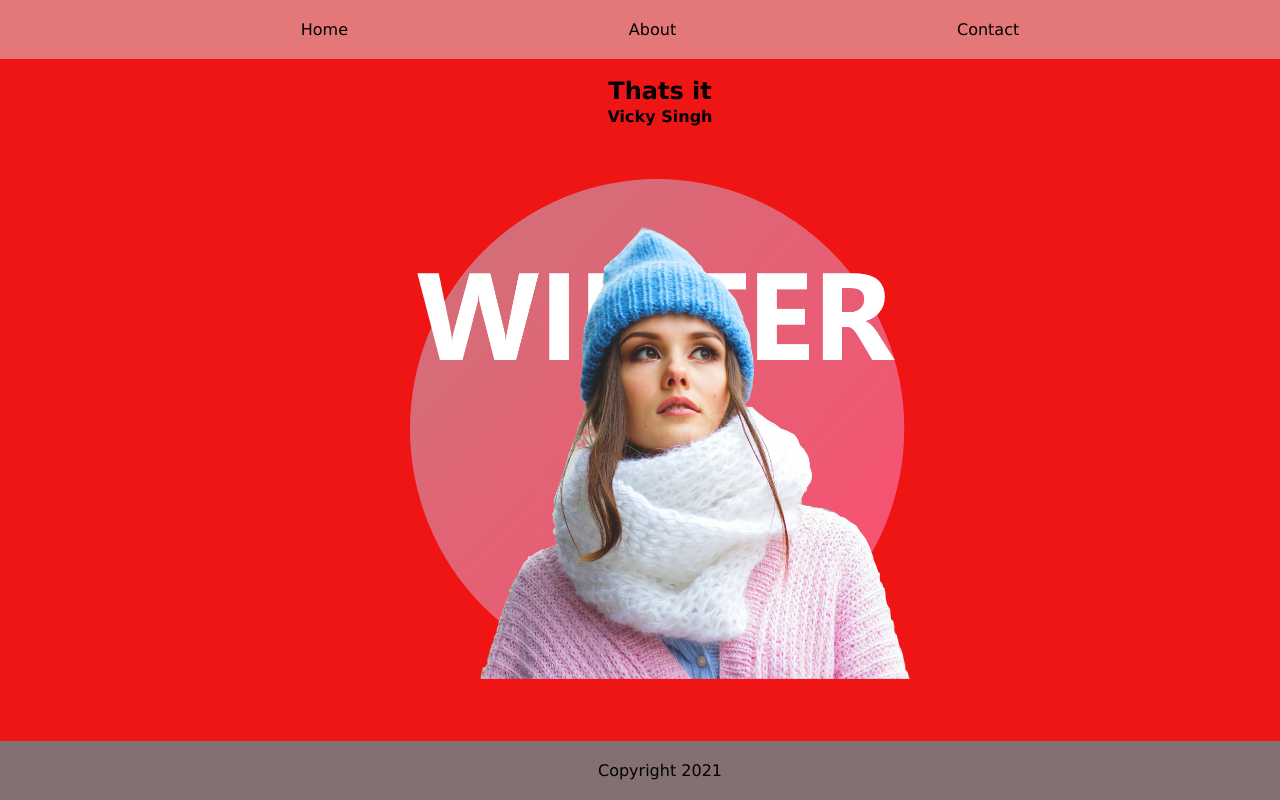
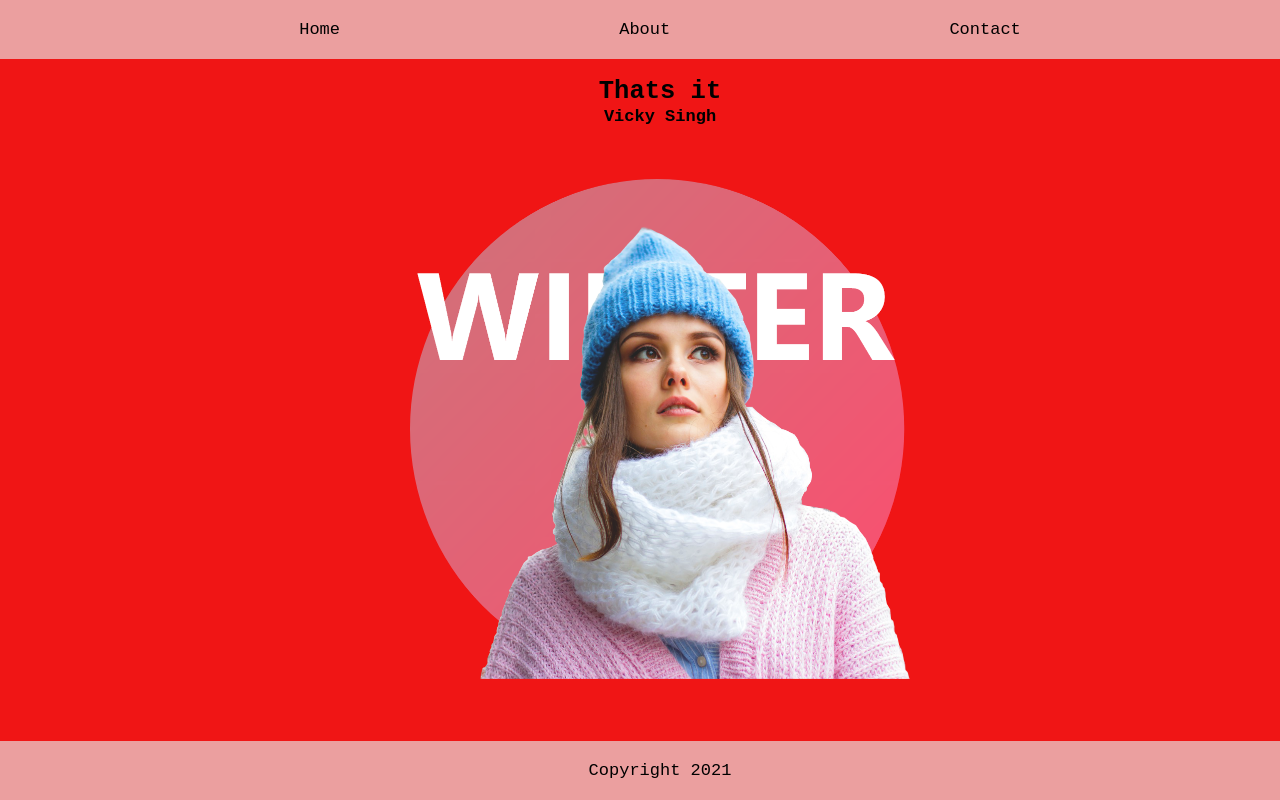
Before and after one commit to amarjitmangarhia/thatsit, a plain HTML site: page index.html in a window 1280 px wide. Shown: the top 800 px of the page. Drawn offline with Linux system fonts and the light colour scheme.

Commit message:
Update style.css

```diff
--- a/style.css
+++ b/style.css
@@ -4,15 +4,19 @@
 }
 
 body {
-  font-family: Verdana, Geneva, Tahoma, sans-serif;
+  font-family: monospace;
+  font-size: 17px;
 }
 
 .item1,
 .item2,
 .item3 {
-  background-color: rgb(228, 119, 119);
   width: 100%;
   padding: 20px;
+}
+
+.item1 {
+  background-color: rgb(235, 159, 159);
 }
 
 .item2 {
@@ -25,7 +29,7 @@ body {
 }
 
 .item3 {
-  background-color: rgb(131, 112, 112);
+  background-color: rgb(235, 159, 159);
   padding: 20px;
   display: flex;
   justify-content: center;
@@ -44,6 +48,11 @@ nav ul {
   list-style: none;
 }
 
+a {
+  text-decoration: none;
+  color: black;
+}
+
 .image {
   margin-top: 50px;
   height: 500px;
```
